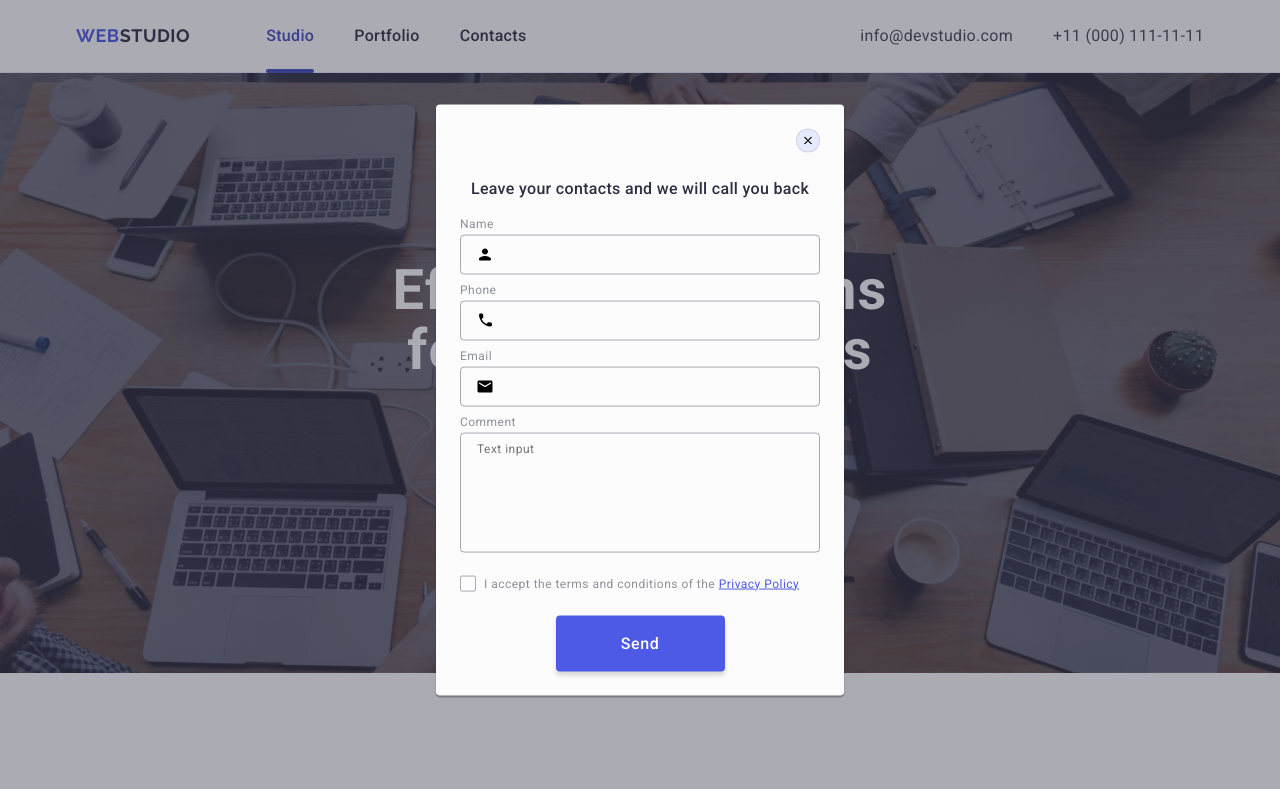
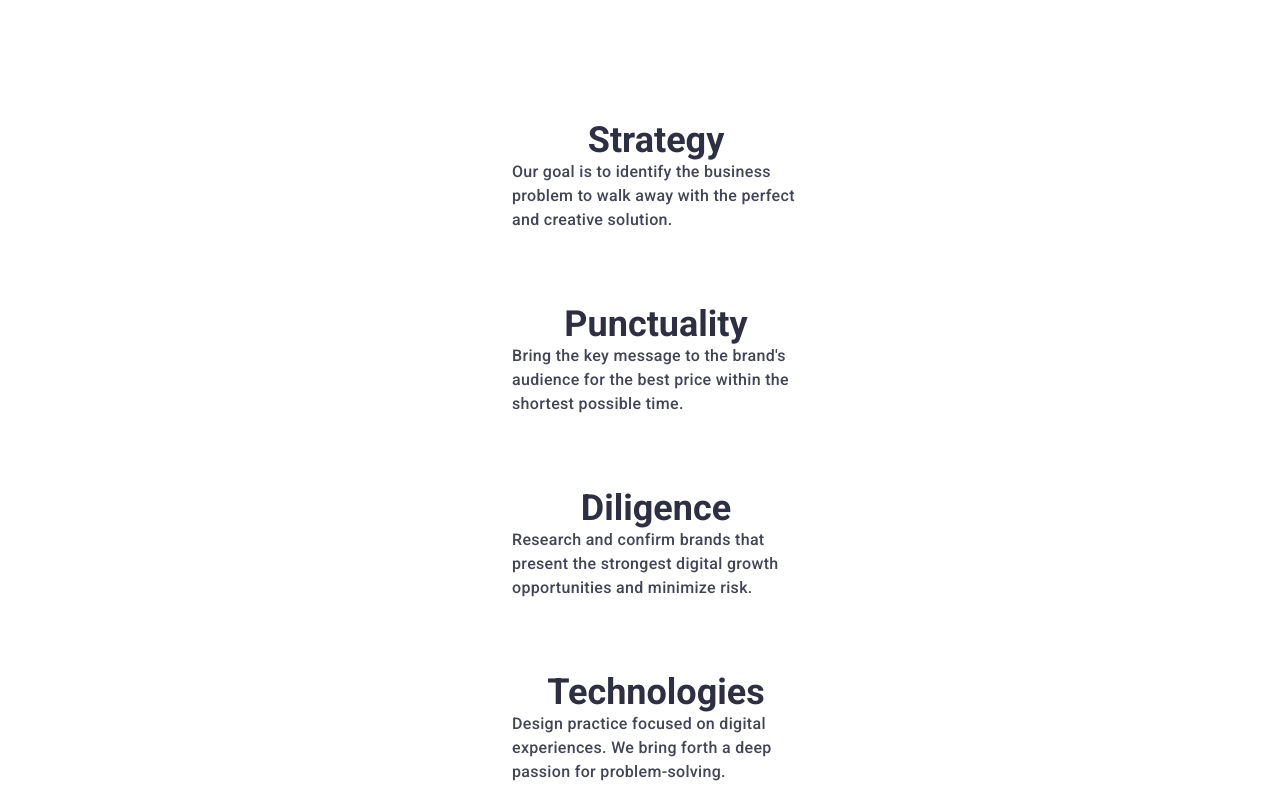
Before and after one commit to Vadym033/goit-markup-hw-06, a plain HTML site: page index.html in a window 1280 px wide. Shown: the top 789 px of the page. Drawn offline with nearby package versions, Linux system fonts and the light colour scheme.

Commit message:
home-work

```diff
--- a/css/style.css
+++ b/css/style.css
@@ -40,9 +40,10 @@ address {
 
 .container {
   width: 100%;
-  max-width: 1158px;
-  padding-left: 15px;
-  padding-right: 15px;
+  /*   max-width: 1158px; */
+  max-width: 320px;
+  padding-left: 16px;
+  padding-right: 16px;
   margin: 0 auto;
 }
 
@@ -230,12 +231,19 @@ address {
 
 .ourbenefits-list {
   display: flex;
-  justify-content: center;
-  gap: 24px;
+  flex-direction: column;
+  /*   justify-content: center; */
+  align-items: flex-start;
+  width: 320px;
+  gap: 72px;
+  padding-left: 16px;
+  padding-right: 16px;
+  /*   gap: 24px; */
 }
 
 .ourbenefits-item {
-  width: calc((100% - 72px) / 4);
+  /*   width: calc((100% - 72px) / 4); */
+  width: 100%;
 }
 
 .ourbenefits-icon-container {
@@ -255,18 +263,28 @@ address {
 }
 
 .subtitle-ourbenefits {
+  align-self: stretch;
   color: #2e2f42;
-  font-size: 20px;
+  text-align: center;
+  /*   font-size: 20px;
   font-weight: 500;
   line-height: 1.2;
   letter-spacing: 0.02em;
-  margin-bottom: 8px;
+  margin-bottom: 8px; */
+  font-size: 36px;
+  font-style: normal;
+  font-weight: 700;
+  line-height: 40px;
+  letter-spacing: 1.11;
+  text-transform: capitalize;
 }
 
 .ourbenefits-text {
   color: #434455;
+  align-self: stretch;
   font-size: 16px;
-  font-weight: 400;
+  font-weight: 500;
+  /*  font-weight: 400; */
   line-height: 1.5;
   letter-spacing: 0.02em;
 }
--- a/index.html
+++ b/index.html
@@ -20,7 +20,7 @@
     <link rel="stylesheet" href="./css/style.css" />
   </head>
   <body>
-    <header class="header">
+    <!--     <header class="header">
       <div class="container header-container">
         <nav class="header-navigation">
           <a class="header-logo" href="./index.html">Web<span>Studio</span></a>
@@ -59,26 +59,26 @@
           </ul>
         </address>
       </div>
-    </header>
+    </header> -->
     <main class="main">
-      <section class="section-title">
+      <!--       <section class="section-title">
         <div class="container hero-container">
           <h1 class="title">Effective Solutions for Your Business</h1>
           <button class="button-title-orderservice" type="button">
             Order Service
           </button>
         </div>
-      </section>
+      </section> -->
       <section class="section-ourbenefits">
         <div class="container">
           <h2 class="title-ourbenefits visually-hidden">Our benefits</h2>
           <ul class="ourbenefits-list">
             <li class="ourbenefits-item">
-              <div class="ourbenefits-icon-container">
+              <!--               <div class="ourbenefits-icon-container">
                 <svg width="64" height="64" class="ourbenefits-icon">
                   <use href="./images/icons.svg#icon-antenna-1"></use>
                 </svg>
-              </div>
+              </div> -->
               <h3 class="subtitle-ourbenefits">Strategy</h3>
               <p class="ourbenefits-text">
                 Our goal is to identify the business problem to walk away with
@@ -86,11 +86,11 @@
               </p>
             </li>
             <li class="ourbenefits-item">
-              <div class="ourbenefits-icon-container">
+              <!--               <div class="ourbenefits-icon-container">
                 <svg width="64" height="64" class="ourbenefits-icon">
                   <use href="./images/icons.svg#icon-clock-1"></use>
                 </svg>
-              </div>
+              </div> -->
               <h3 class="subtitle-ourbenefits">Punctuality</h3>
               <p class="ourbenefits-text">
                 Bring the key message to the brand's audience for the best price
@@ -98,11 +98,11 @@
               </p>
             </li>
             <li class="ourbenefits-item">
-              <div class="ourbenefits-icon-container">
+              <!--               <div class="ourbenefits-icon-container">
                 <svg width="64" height="64" class="ourbenefits-icon">
                   <use href="./images/icons.svg#icon-diagram-1"></use>
                 </svg>
-              </div>
+              </div> -->
               <h3 class="subtitle-ourbenefits">Diligence</h3>
               <p class="ourbenefits-text">
                 Research and confirm brands that present the strongest digital
@@ -110,11 +110,11 @@
               </p>
             </li>
             <li class="ourbenefits-item">
-              <div class="ourbenefits-icon-container">
+              <!--               <div class="ourbenefits-icon-container">
                 <svg width="64" height="64" class="ourbenefits-icon">
                   <use href="./images/icons.svg#icon-astronaut-1"></use>
                 </svg>
-              </div>
+              </div> -->
               <h3 class="subtitle-ourbenefits">Technologies</h3>
               <p class="ourbenefits-text">
                 Design practice focused on digital experiences. We bring forth a
@@ -124,7 +124,7 @@
           </ul>
         </div>
       </section>
-      <section class="ourteam">
+      <!--       <section class="ourteam">
         <div class="container ourteam-container">
           <h2 class="ourteam-title">Our Team</h2>
           <ul class="ourteam-list">
@@ -298,8 +298,8 @@
             </li>
           </ul>
         </div>
-      </section>
-      <section class="ourportfolio">
+      </section> -->
+      <!--       <section class="ourportfolio">
         <div class="container">
           <h2 class="ourportfolio-title">Our Portfolio</h2>
           <ul class="ourportfolio-list">
@@ -425,9 +425,9 @@
             </li>
           </ul>
         </div>
-      </section>
+      </section> -->
     </main>
-    <footer class="footer">
+    <!--     <footer class="footer">
       <div class="container footer-container">
         <div class="footer-container-logo">
           <a href="./index.html" class="footer-logo">Web<span>Studio</span></a>
@@ -490,8 +490,8 @@
           </form>
         </div>
       </div>
-    </footer>
-    <div class="backdrop is-open">
+    </footer> -->
+    <!--     <div class="backdrop">
       <div class="modal">
         <button type="button" class="modal-close-btn">
           <svg class="modal-close-icon" width="8" height="8">
@@ -574,6 +574,6 @@
         </form>
       </div>
       <div></div>
-    </div>
+    </div> -->
   </body>
 </html>
```
